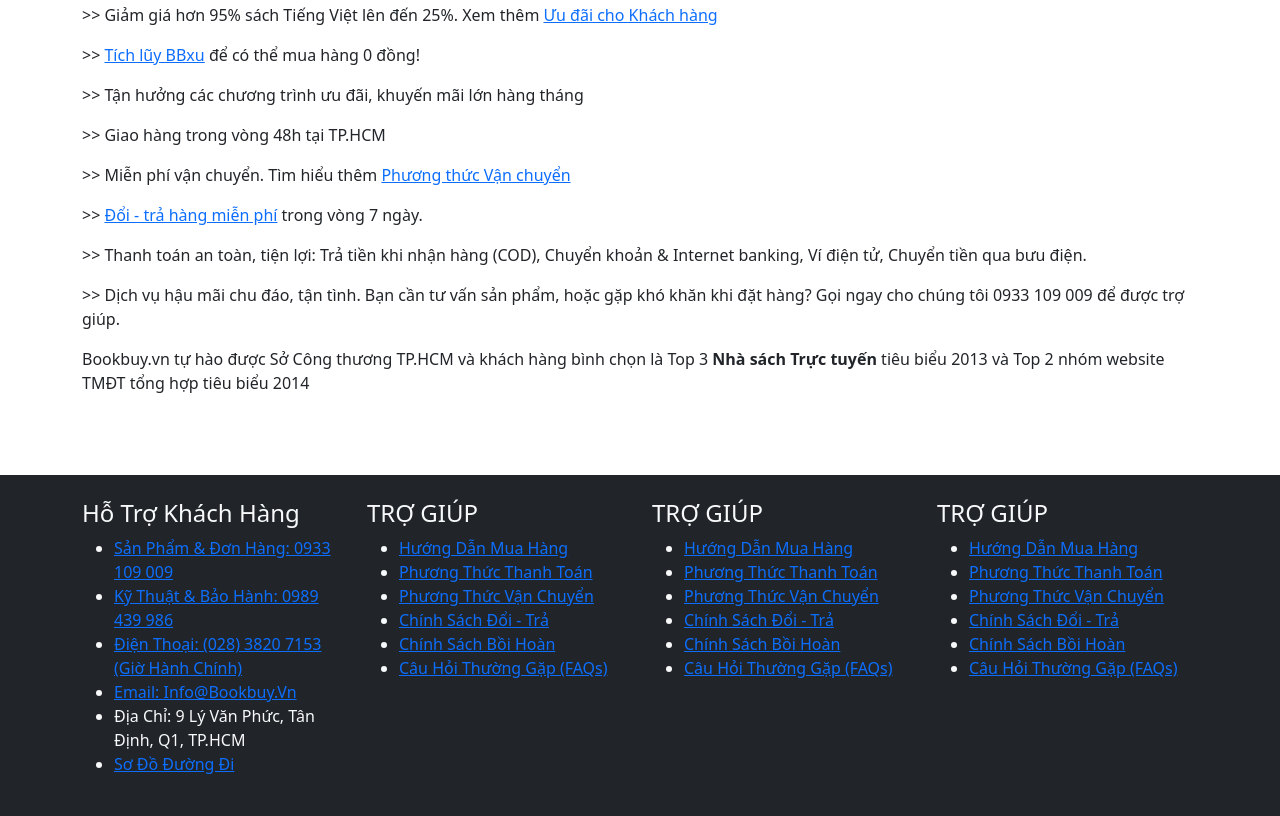
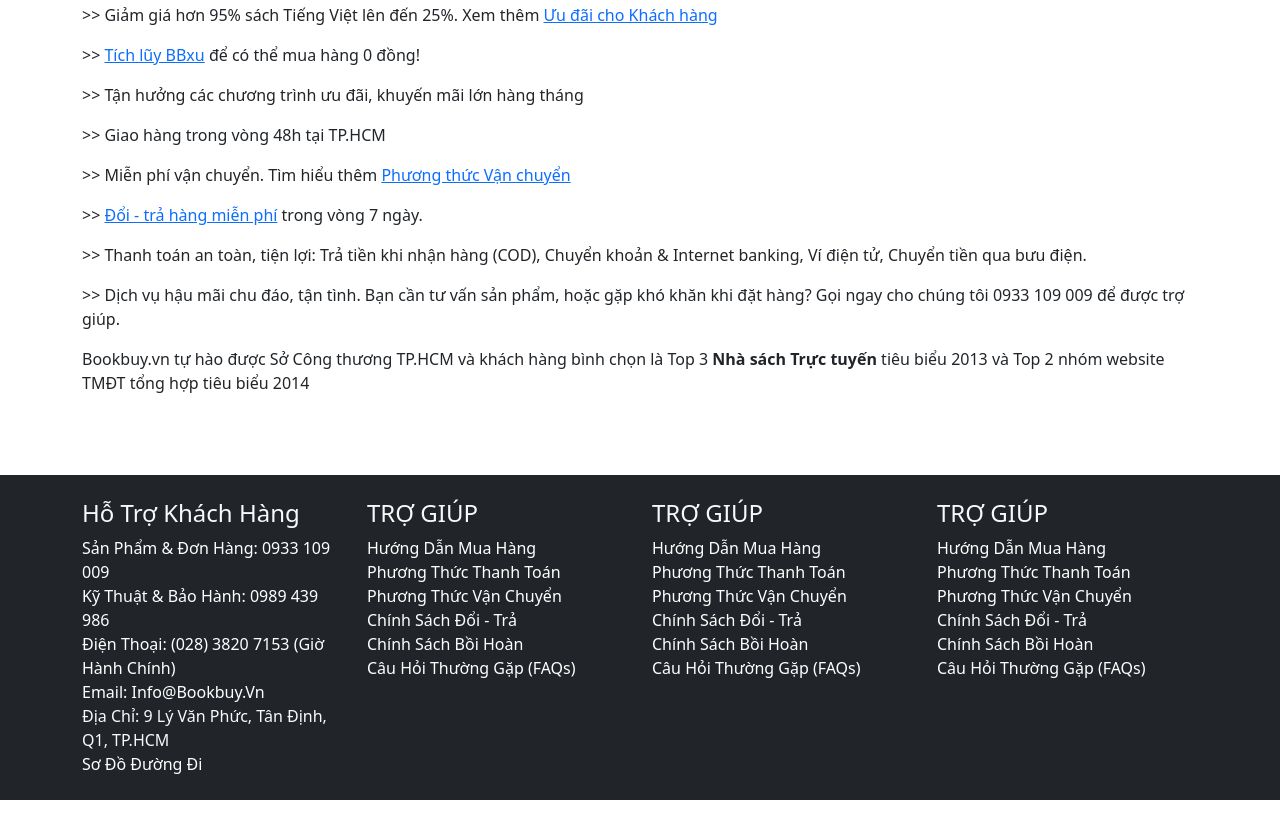
Before and after one commit to minhdc2000/bookshop-mon-du-an1-nhom2, a plain HTML site: page gioithieu.html in a window 1280 px wide. Shown: the part 550-1366 px from the top of the page. Drawn offline with nearby package versions, Linux system fonts and the light colour scheme.

Commit message:
update lienhe.html and gioithieu.html file

```diff
--- a/gioithieu.html
+++ b/gioithieu.html
@@ -20,7 +20,7 @@
         href="https://cdnjs.cloudflare.com/ajax/libs/OwlCarousel2/2.3.4/assets/owl.theme.green.min.css"
         integrity="sha512-C8Movfk6DU/H5PzarG0+Dv9MA9IZzvmQpO/3cIlGIflmtY3vIud07myMu4M/NTPJl8jmZtt/4mC9bAioMZBBdA=="
         crossorigin="anonymous" referrerpolicy="no-referrer" />
-    <link rel="stylesheet" href="css/lienhe.css">
+    <link rel="stylesheet" href="css/style.css">
 </head>
 
 <body>
```
Also changed, not shown: lienhe.html (+1 -0 lines).
